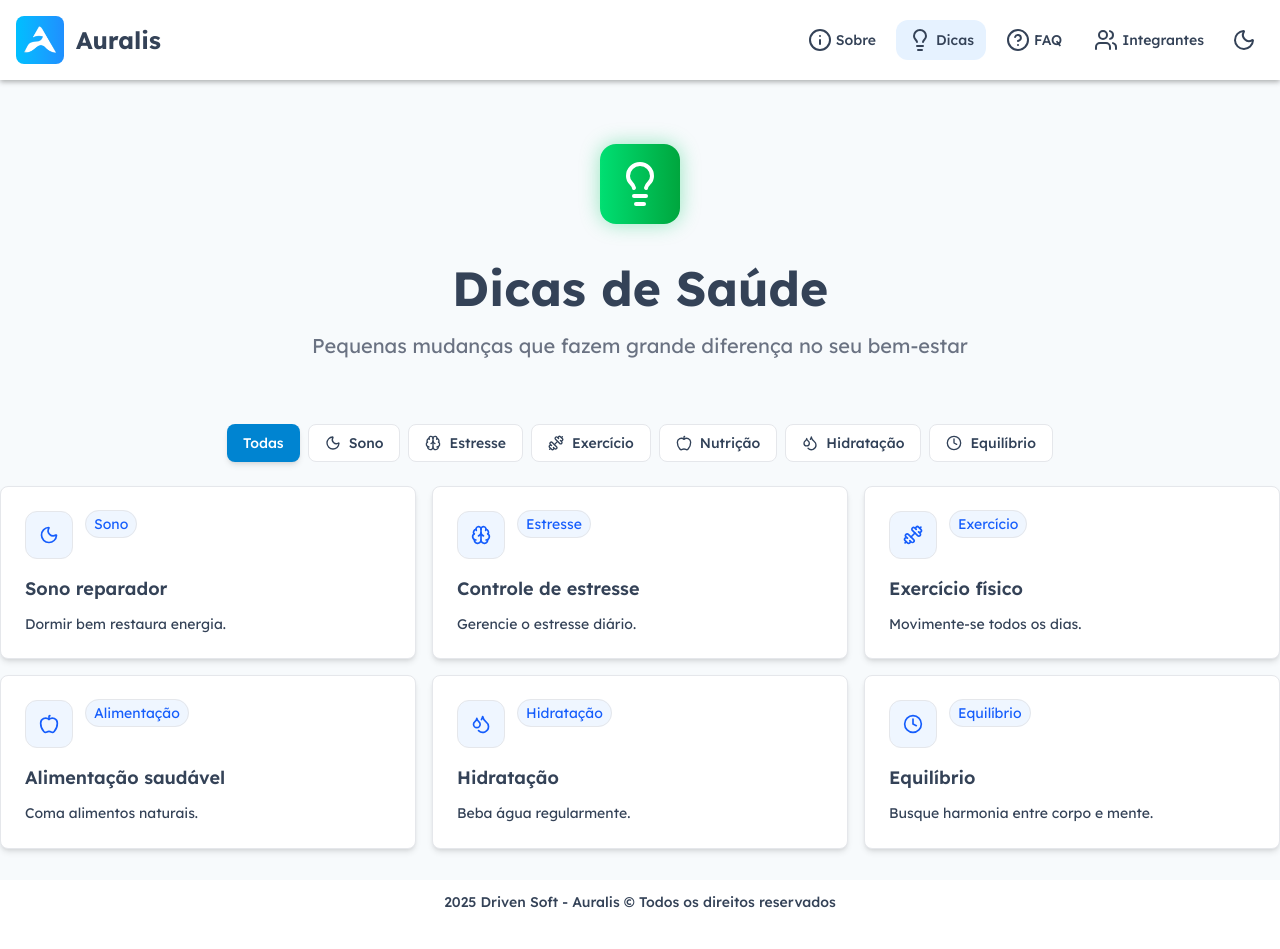
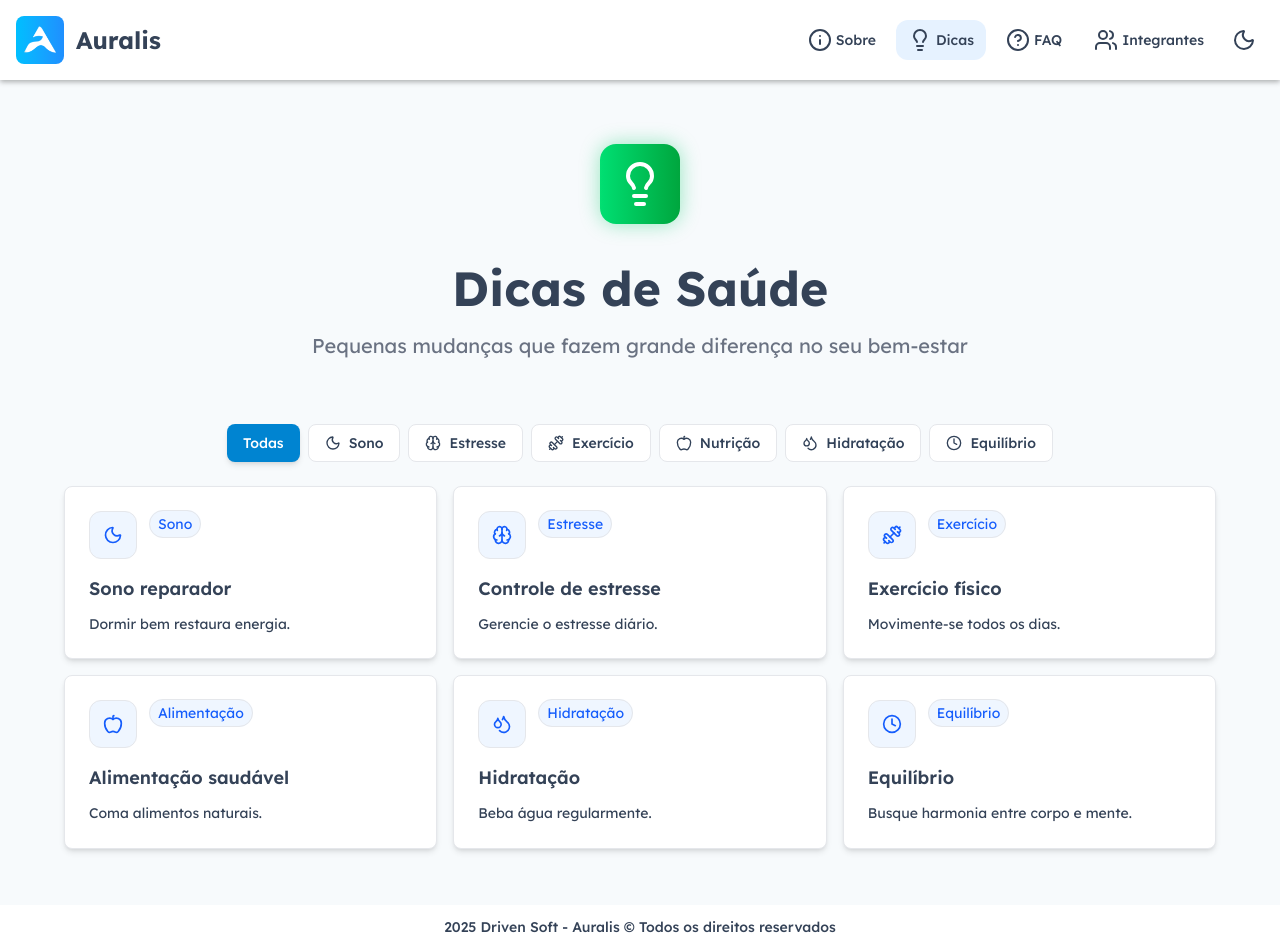
Before and after one commit to Driven-Soft/Auralis, a React (Vite) app: page /dicas in a window 1280 px wide. Before the commit the page ends 924 px from the top, so only its background shows below. Built offline with nearby package versions, Linux system fonts and the light colour scheme; a web font is replaced by a local one.

Commit message:
style: melhoria da estilização do FilterButton e Dicas.tsx

```diff
--- a/src/components/FilterButton.tsx
+++ b/src/components/FilterButton.tsx
@@ -14,7 +14,7 @@ const FilterButton = ({ label, active, onClick, icon }: FilterButtonProps) => {
       className={`px-4 py-2 rounded-lg text-sm font-medium transition-all flex items-center gap-2 ${
         active
           ? "bg-sky-600 text-white shadow-md"
-          : "bg-background-secondary border border-gray-200 text-slate-700 hover:bg-slate-100"
+          : "bg-background-secondary border border-gray-200 text-slate-700 hover:bg-blue-50 hover:border-blue-200 hover:text-blue-500 dark:bg-gray-800 dark:border-gray-700 dark:text-gray-50 dark:hover:bg-blue-950 dark:hover:border-blue-800 dark:hover:text-blue-400"
       }`}
     >
       {icon ? (
--- a/src/routes/Dicas.tsx
+++ b/src/routes/Dicas.tsx
@@ -64,7 +64,7 @@ const Dicas = () => {
         ))}
       </div>
 
-      <div className="grid grid-cols-1 sm:grid-cols-2 lg:grid-cols-3 gap-4">
+      <div className="grid grid-cols-1 sm:grid-cols-2 lg:grid-cols-3 gap-4 w-[90%] justify-center mx-auto mb-12">
         {filteredCards.map((card) => (
           <IconCard
             key={card.id}
```
